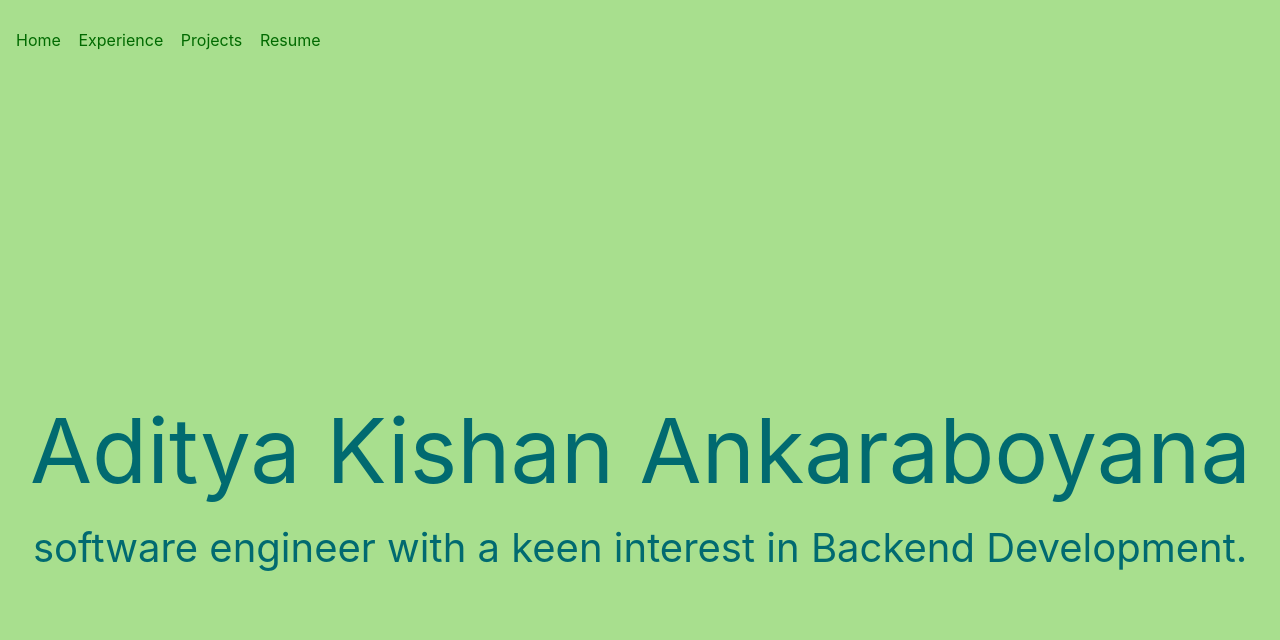
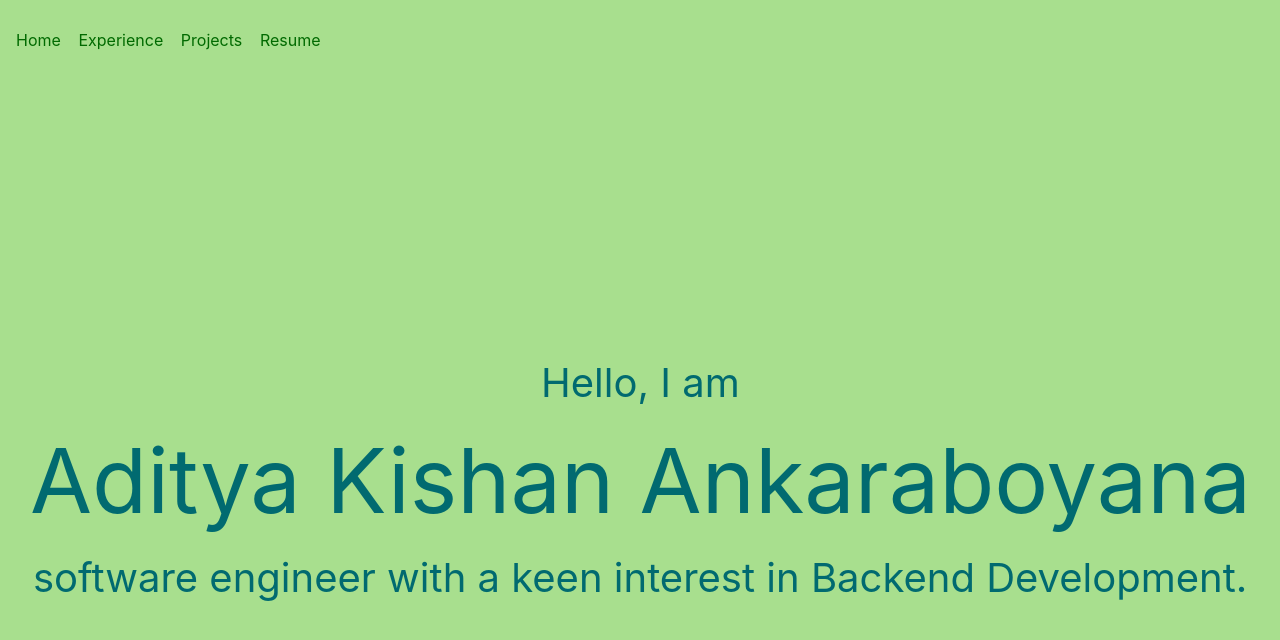
Before and after one commit to lkjsu/kishanankara.github.io, a React (Create React App) app: page / in a window 1280 px wide. Shown: the top 640 px of the page. Built offline with nearby package versions, Linux system fonts and the light colour scheme.

Commit message:
add changes to main page

```diff
--- a/src/Main.js
+++ b/src/Main.js
@@ -29,11 +29,12 @@ class Main extends React.Component {
     render() {
     return (
             <div className="App-header" style={{ backgroundColor : this.state.bgColor}}>
-            <div className="bouncing-text">
-            <div className="b" style={{color : this.state.bgColor === "#053B50"? "#EEEEEE" :"#016A70"}}>Aditya Kishan Ankaraboyana</div>
-            </div>
+            {/* <div className="bouncing-text"> */}
+            <div className="b" style={{color : this.state.bgColor === "#053B50"? "#EEEEEE" :"#016A70"}}>Hello, I am</div>
+            <div className="u" style={{color : this.state.bgColor === "#053B50"? "#EEEEEE" :"#016A70"}}>Aditya Kishan Ankaraboyana</div>
             {/* <div class="u" style={{color : this.state.bgColor === "#183D3D"? "#EEEEEE" :"#016A70"}}>Ankaraboyana</div> */}
-            <div class="n" style={{color : this.state.bgColor === "#053B50"? "#EEEEEE" :"#016A70"}}>software engineer with a keen interest in Backend Development.</div>
+            <div class="e" style={{color : this.state.bgColor === "#053B50"? "#EEEEEE" :"#016A70"}}>software engineer with a keen interest in Backend Development.</div>
+            {/* </div> */}
             {/* <p1></p1> */}
             {/* <div class="letter-image">
             <div class="animated-mail">
```
Also changed, not shown: src/App.css.
